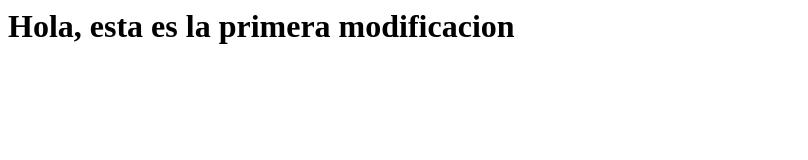
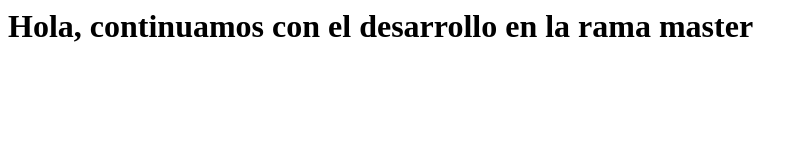
Before and after one commit to xXAlvaro97Xx/examen2aevaluacion, a plain HTML site: page index.html in a window 1280 px wide. Shown: the whole page, without its empty margins (0-808 px from the left). Drawn offline with Linux system fonts and the light colour scheme.

Commit message:
Continuamos con el desarrollo en la rama master

```diff
--- a/index.html
+++ b/index.html
@@ -1,4 +1,4 @@
 <html>
 	<head></head>
-	<body><h1>Hola, esta es la primera modificacion</h1></body>
+	<body><h1>Hola, continuamos con el desarrollo en la rama master</h1></body>
 </html>
```
